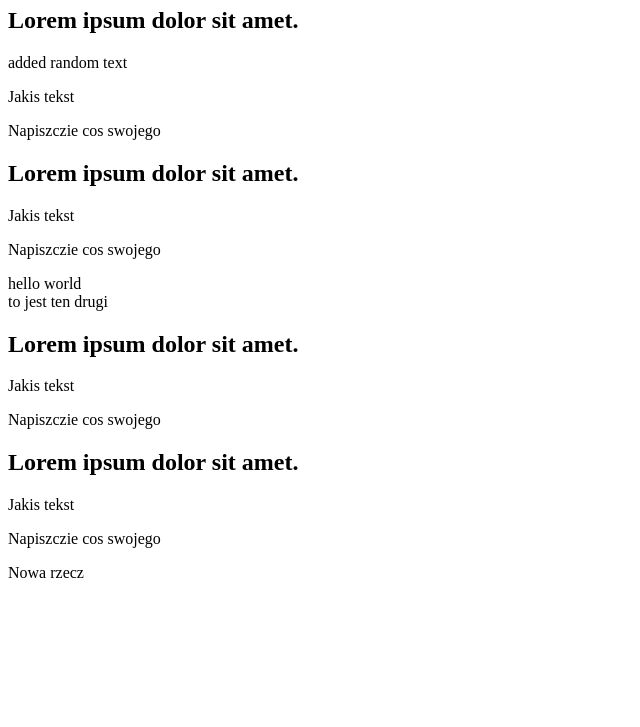
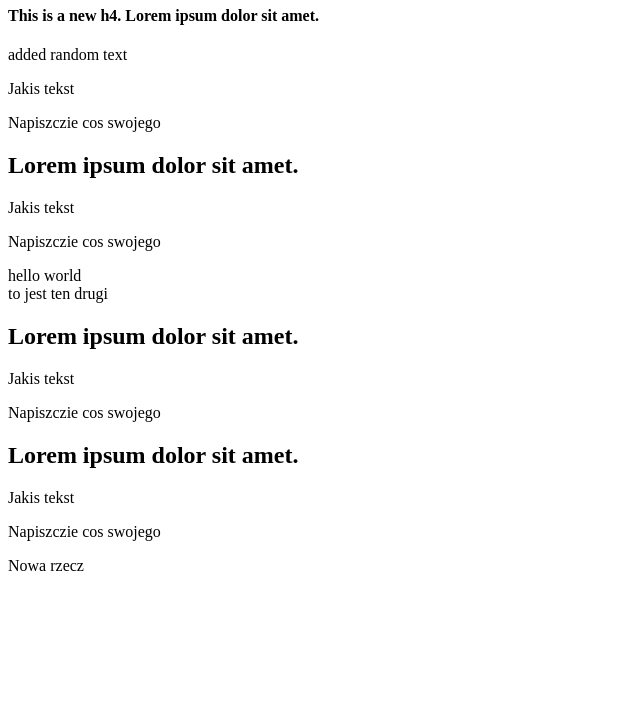
Before and after one commit to MarkFicht/todo-list-team, a plain HTML site: page text.html in a window 1280 px wide. Shown: the part 73-800 px from the top of the page, without its empty margins (0-640 px from the left). Drawn offline with Linux system fonts and the light colour scheme.

Commit message:
changed h2 to h4

```diff
--- a/text.html
+++ b/text.html
@@ -12,7 +12,7 @@
     <h1>Lecim</h1>
 
     <section class="Julek">
-        <h2>Lorem ipsum dolor sit amet.</h2>
+        <h4>This is a new h4. Lorem ipsum dolor sit amet.</h4>
         <p>added random text</p>
         <p>Jakis tekst</p>
         <p>Napiszczie cos swojego</p>
```
